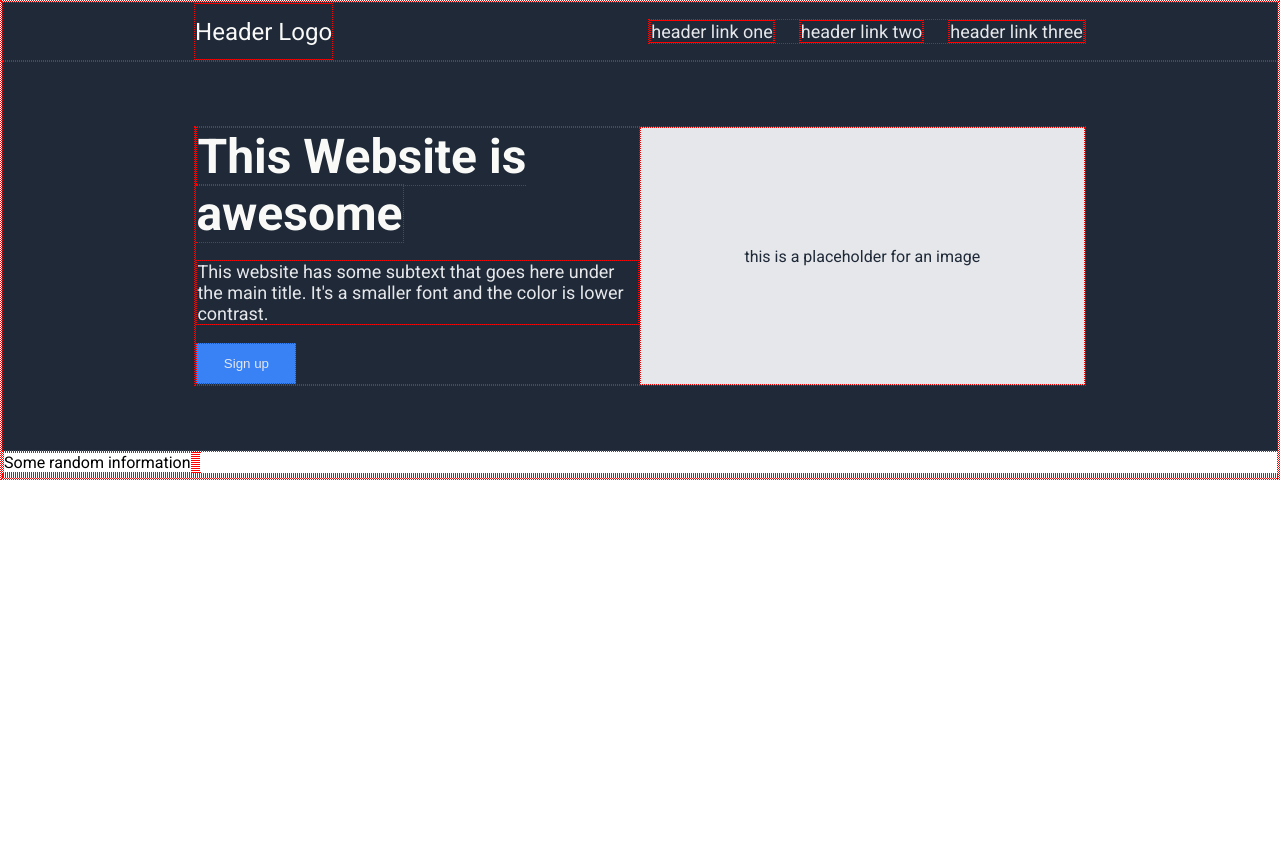
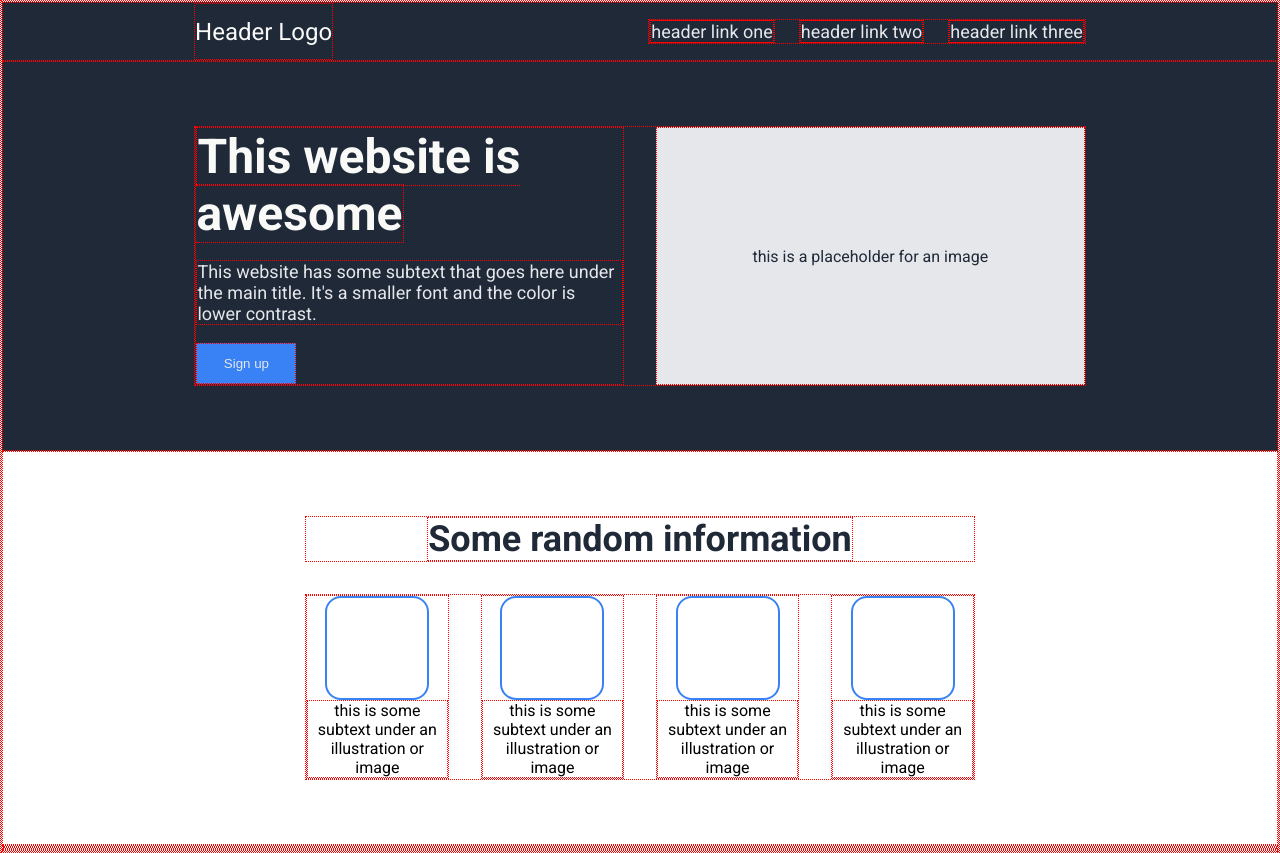
Before and after one commit to rickyysee/landing-page, a plain HTML site: page index.html in a window 1280 px wide. Before the commit the page ends 800 px from the top, so only its background shows below. Drawn offline with Linux system fonts and the light colour scheme.

Commit message:
Add info section
Added a section to form the information title and the four div containers with rounded borders and explanatory text. Also refactored the classes in order for CSS selectors to be more readable. Added a "section" prefix to every div class that separates the main sections of the webpage. The CSS file now uses descendant selectors to make the atttributes more neat. Next will do the quote section. Might want to revisit and see if any code can be condensed into single selector for multiple parts.

```diff
--- a/index.html
+++ b/index.html
@@ -16,24 +16,28 @@
             <li><a href="#">header link three</a></li>
         </ul>
     </div>
-    <div class="top">
+    <div class="section-top">
         <div class="wrapper">
             <div class="left">
-                <strong class="hero">This Website is awesome</strong>
+                <strong>This website is awesome</strong>
                 <p class="subhero">This website has some subtext that goes here under the main title. It's a smaller font and the color is lower contrast.</p>
                 <button type="button" href="#">Sign up</button>
             </div>
             <div class="right">this is a placeholder for an image</div>
         </div>
     </div>
-    <div class="information">
-        <div>Some random information</div>
-        <div></div>
-        <div></div>
-        <div></div>
+    <div class="section-info">
+        <div class="box"><strong>Some random information</strong></div>
+        <div class="box">
+            <div class="container"><div></div><p>this is some subtext under an illustration or image</p></div>
+            <div class="container"><div></div><p>this is some subtext under an illustration or image</p></div>
+            <div class="container"><div></div><p>this is some subtext under an illustration or image</p></div>
+            <div class="container"><div></div><p>this is some subtext under an illustration or image</p></div>
+        </div>
+    </div>
+    <div class="section-quote">
         <div></div>
     </div>
     <div></div>
-    <div></div>
 </body>
 </html>
--- a/style.css
+++ b/style.css
@@ -32,25 +32,26 @@ a {
     color: #E5E7EB;
     font-size: 18px;
 }
-.top {
+.section-top {
     padding: 64px 15%;
     background: #1F2937;
 }
-.wrapper {
+.section-top .wrapper {
     display: flex;
+    gap: 32px;
 }
-.left {
+.section-top .left {
     flex-basis: 100%;
 }
-.hero {
+.section-top .left strong {
     font-size: 48px;
     color: #F9FAF8;
 }
-.subhero {
+.section-top .subhero {
     font-size: 18px;
     color: #E5E7EB;
 }
-.right {
+.section-top .right {
     flex-basis: 100%;
     display: flex;
     align-items: center;
@@ -58,12 +59,46 @@ a {
     background-color: #E5E7EB;
     color: #1F2937;
 }
-button {
+.section-top button {
     background-color: #3882f6;
     color: #E5E7EB;
     padding: 12px;
     width: 100px;
 }
-.information {
+.section-info {
     display: flex;
+    flex-direction: column;
+    align-items: center;
+    gap: 32px;
+    justify-content: center;
+    padding: 64px 15%;
 }
+
+.section-info .box {
+    display: flex;
+    gap: 32px;
+    width: 75%;
+    justify-content: center;
+}
+
+.section-info strong {
+    font-size: 36px;
+    color: #1F2937;
+}
+
+.section-info .container {
+    display: flex;
+    flex-direction: column;
+    align-items: center;
+}
+
+.section-info .container div {
+    border: #3882F6 solid 2px;
+    border-radius: 16px;
+    height: 100px;
+    width: 100px;
+}
+.section-info .container p {
+    margin: 0px;
+    text-align: center;
+}
```
